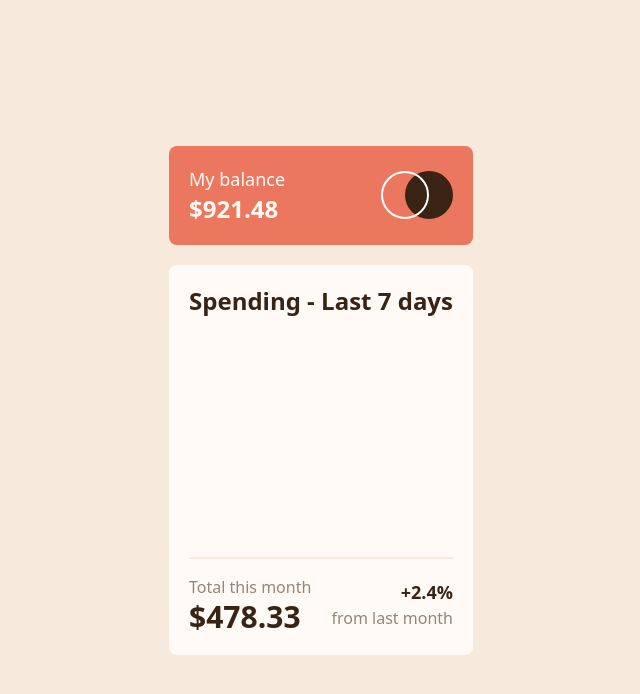
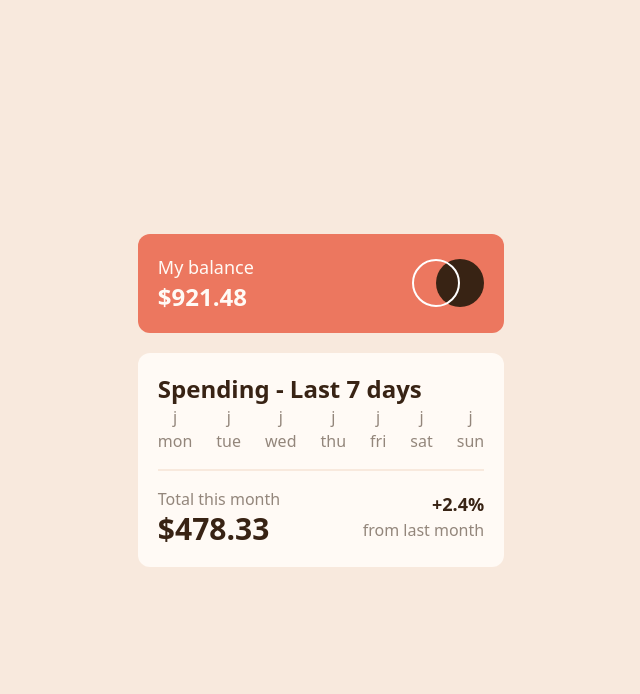
Before and after one commit to Jessepelumi/expense-chart-component, a website: page public/expense.html in a window 1280 px wide. Shown: the whole page, without its empty margins (319-959 px from the left). Drawn offline with Linux system fonts and the light colour scheme.

Commit message:
done with styling

```diff
--- a/public/expense.html
+++ b/public/expense.html
@@ -11,7 +11,7 @@
 
     <div class="flex flex-col gap-5">
 
-        <div class="bg-primary-soft-red flex justify-between items-center rounded-lg p-5">
+        <div class="bg-primary-soft-red flex justify-between items-center rounded-xl p-5">
             <div class="flex flex-col text-neutral-pale-orange">
                 <span class="text-body-copy">
                     My balance
@@ -26,13 +26,46 @@
             </div>
         </div>
 
-        <div class="bg-neutral-pale-orange rounded-lg p-5">
+        <div class="bg-neutral-pale-orange rounded-xl p-5">
             <div class="text-neutral-dark-brown text-2xl font-bold">
                 Spending - Last 7 days
             </div>
 
-            <div class="h-60">
+            <div class="flex justify-evenly gap-6 pb-4 text-neutral-medium-brown">
+                <div class="visualization">
+                    j
+                    <span>mon</span>
+                </div>
 
+                <div class="visualization">
+                    j
+                    <span>tue</span>
+                </div>
+
+                <div class="visualization">
+                    j
+                    <span>wed</span>
+                </div>
+
+                <div class="visualization">
+                    j
+                    <span>thu</span>
+                </div>
+
+                <div class="visualization">
+                    j
+                    <span>fri</span>
+                </div>
+
+                <div class="visualization">
+                    j
+                    <span>sat</span>
+                </div>
+
+                <div class="visualization">
+                    j
+                    <span>sun</span>
+                </div>
             </div>
 
             <div class="flex justify-between items-center border-t-2 border-t-neutral-cream pt-4">
--- a/src/expense.css
+++ b/src/expense.css
@@ -3,3 +3,7 @@
 @tailwind base;
 @tailwind components;
 @tailwind utilities;
+
+.visualization {
+    @apply flex flex-col justify-center items-center
+}
```
Also changed, not shown: public/expense.css.
